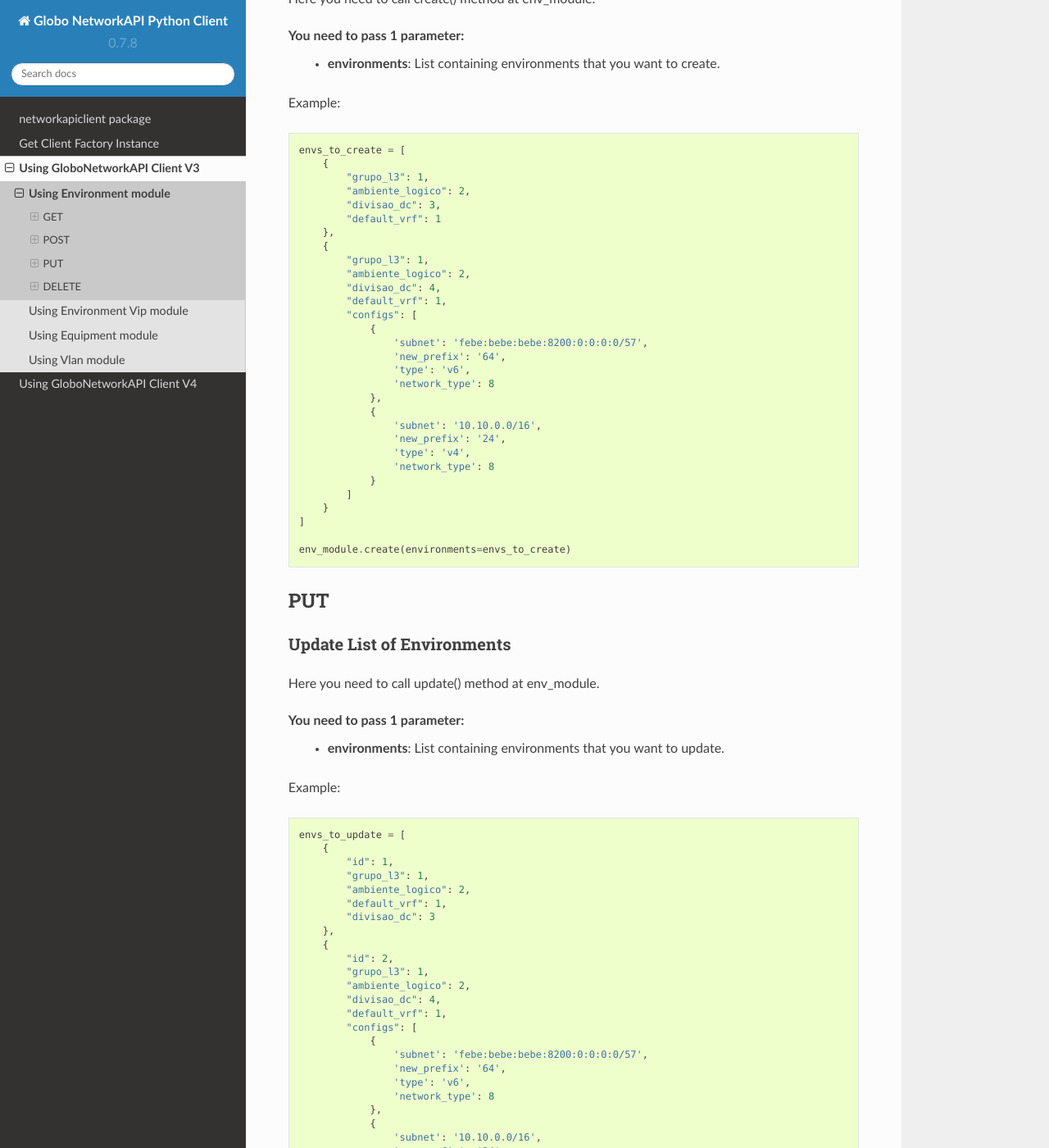
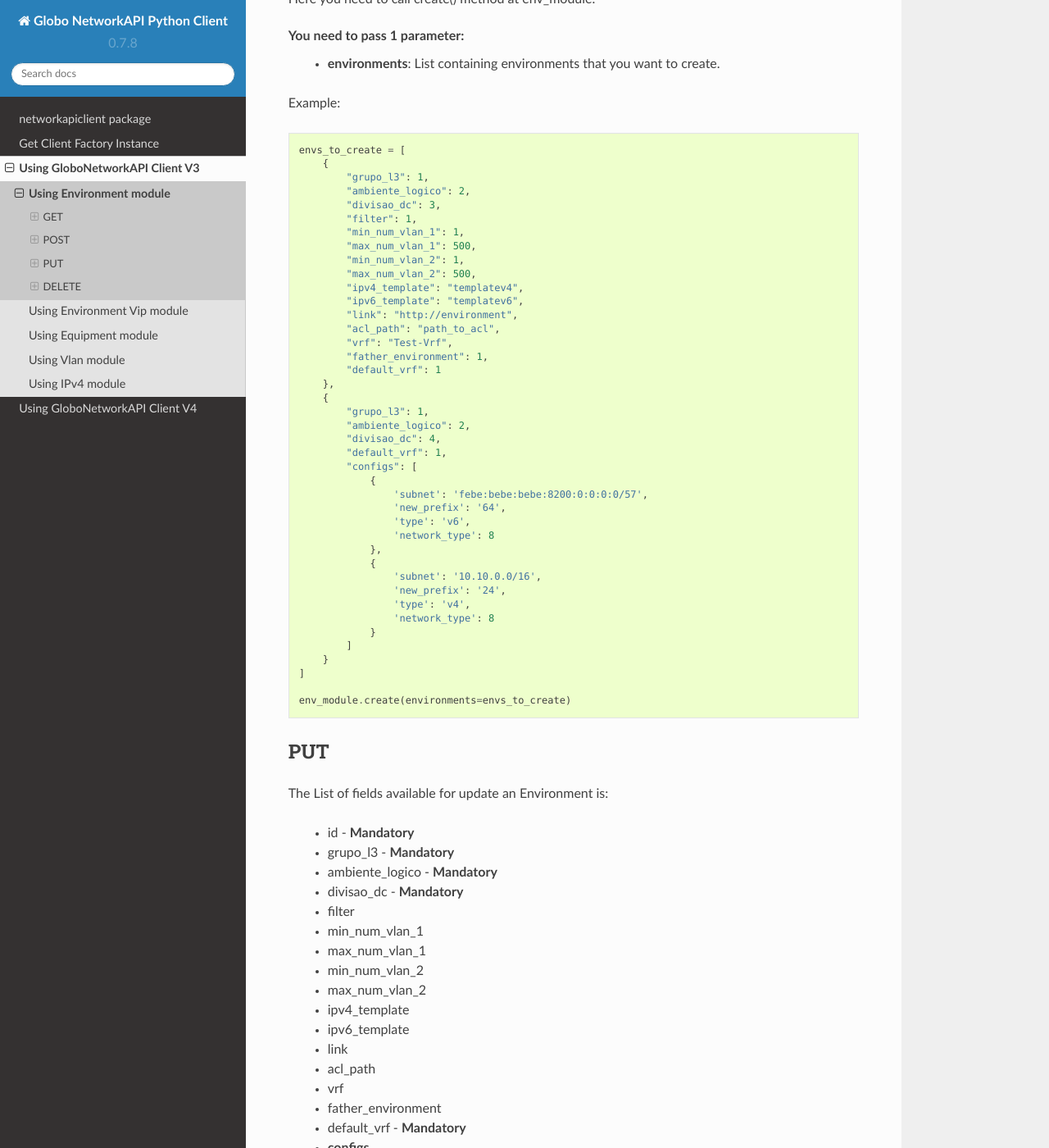
Before and after one commit to globocom/GloboNetworkAPI-client-python, a Sphinx documentation site: the page built from docs/v3/environment.rst, in a window 1280 px wide and 1400 px high, scrolled down 3032 px. Shown: the whole window at 82% size. Built offline with Sphinx 7.4.7 and the Read the Docs theme 2.0.0, drawn with Linux system fonts in a browser that asks for light colours; some of the changed text lies outside the part shown.

Commit message:
Fix some docs to include PUT fields

```diff
--- a/docs/v3/environment.rst
+++ b/docs/v3/environment.rst
@@ -146,6 +146,17 @@ Example:
             "grupo_l3": 1,
             "ambiente_logico": 2,
             "divisao_dc": 3,
+            "filter": 1,
+            "min_num_vlan_1": 1,
+            "max_num_vlan_1": 500,
+            "min_num_vlan_2": 1,
+            "max_num_vlan_2": 500,
+            "ipv4_template": "templatev4",
+            "ipv6_template": "templatev6",
+            "link": "http://environment",
+            "acl_path": "path_to_acl",
+            "vrf": "Test-Vrf",
+            "father_environment": 1,
             "default_vrf": 1
         },
         {
@@ -176,6 +187,31 @@ Example:
 PUT
 ***
 
+The List of fields available for update an Environment is:
+
+    * id - **Mandatory**
+    * grupo_l3 - **Mandatory**
+    * ambiente_logico - **Mandatory**
+    * divisao_dc - **Mandatory**
+    * filter
+    * min_num_vlan_1
+    * max_num_vlan_1
+    * min_num_vlan_2
+    * max_num_vlan_2
+    * ipv4_template
+    * ipv6_template
+    * link
+    * acl_path
+    * vrf
+    * father_environment
+    * default_vrf - **Mandatory**
+    * configs
+        * id
+        * grupo_l3
+        * ambiente_logico
+        * divisao_dc
+        * default_vrf
+
 Update List of Environments
 ===========================
 
@@ -204,6 +240,7 @@ Example:
             "default_vrf": 1,
             "configs": [
                 {
+                    'id': 1,
                     'subnet': 'febe:bebe:bebe:8200:0:0:0:0/57',
                     'new_prefix': '64',
                     'type': 'v6',
```
Also changed, not shown: docs/v3/environment-vip.rst (+15 -1 lines), docs/v3/equipment.rst (+19 -2 lines), docs/v3/ipv4.rst (+208 -0 lines).
